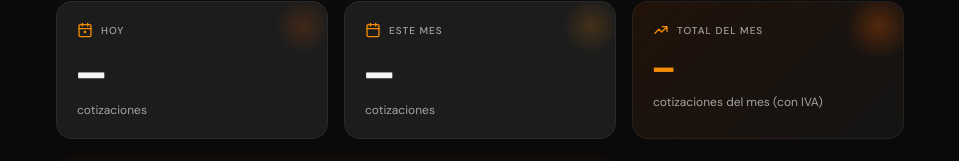
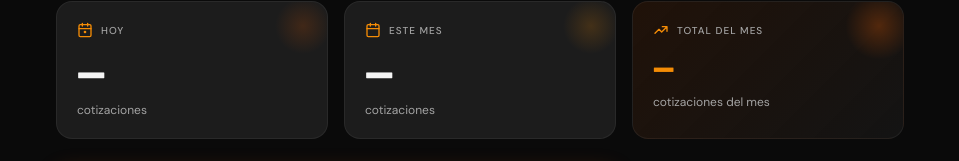
Before and after one commit to andabarzua/pitstop, a Vue app: page / in a window 1280 px wide. Shown: the part 340-501 px from the top of the page, without its empty margins (160-1119 px from the left). Built offline with nearby package versions, Linux system fonts and the light colour scheme; a web font is replaced by a local one.

Commit message:
fix: quita (con IVA) de subtitulo del card Total del mes

```diff
--- a/src/components/HomeView.vue
+++ b/src/components/HomeView.vue
@@ -171,7 +171,7 @@ defineExpose({ refresh: loadDashboard })
           <p class="pit-display text-3xl md:text-4xl text-pit-accentLight leading-none break-words">
             {{ auth.isAuthenticated.value ? q.formatCLP(stats.monthTotal) : '—' }}
           </p>
-          <p class="text-xs text-pit-muted mt-2">cotizaciones del mes (con IVA)</p>
+          <p class="text-xs text-pit-muted mt-2">cotizaciones del mes</p>
         </div>
       </div>
 
```
